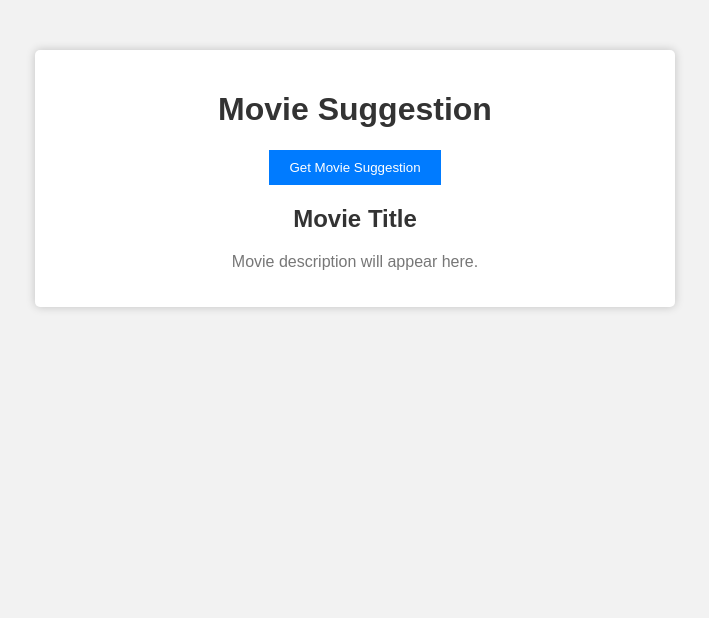
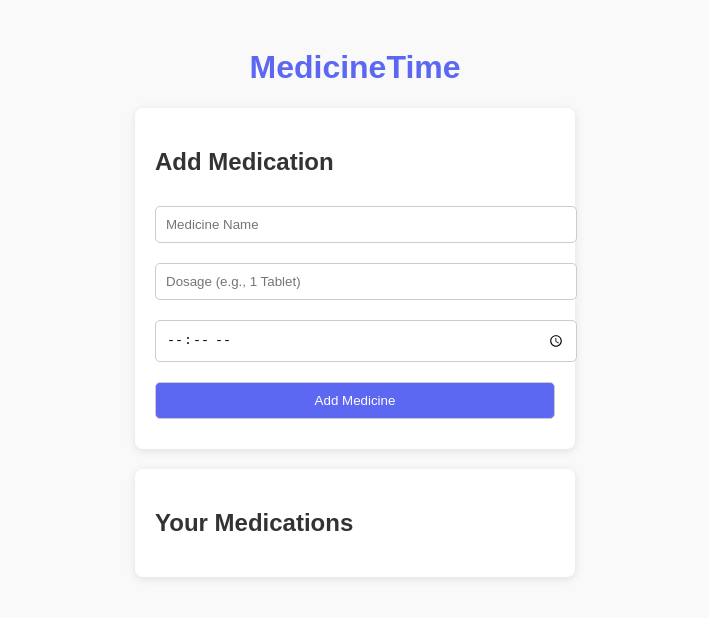
Before and after one commit to shash23-01/picture_pick, a plain HTML site: page index.html in a window 1280 px wide. Shown: the whole page, without its empty margins (285-994 px from the left). Drawn offline with Linux system fonts and the light colour scheme.

Commit message:
Update index.html

```diff
--- a/index.html
+++ b/index.html
@@ -2,17 +2,68 @@
 <html lang="en">
 <head>
     <meta charset="UTF-8">
-    <title>Movie Suggestion</title>
-    <link rel="stylesheet" href="styles.css">
+    <meta name="viewport" content="width=device-width, initial-scale=1.0">
+    <title>MedicineTime</title>
+    <style>
+        body {
+            font-family: Arial, sans-serif;
+            background-color: #f9f9f9;
+            color: #333;
+            padding: 20px;
+        }
+        h1 {
+            color: #5c67f2;
+            text-align: center;
+        }
+        .medicine-form, .medicine-list {
+            margin: 20px auto;
+            max-width: 400px;
+            background: #fff;
+            padding: 20px;
+            border-radius: 8px;
+            box-shadow: 0 2px 10px rgba(0, 0, 0, 0.1);
+        }
+        .medicine-form input, .medicine-form button {
+            width: 100%;
+            margin: 10px 0;
+            padding: 10px;
+            border: 1px solid #ccc;
+            border-radius: 5px;
+        }
+        button {
+            background-color: #5c67f2;
+            color: white;
+            cursor: pointer;
+        }
+        .medicine-item {
+            display: flex;
+            justify-content: space-between;
+            padding: 10px;
+            border-bottom: 1px solid #eee;
+        }
+        .medicine-item:last-child {
+            border-bottom: none;
+        }
+        .delete-btn {
+            color: red;
+            cursor: pointer;
+            border: none;
+            background: none;
+        }
+    </style>
 </head>
 <body>
-    <div class="container">
-        <h1>Movie Suggestion</h1>
-        <button id="suggestButton">Get Movie Suggestion</button>
-        <div id="movieInfo">
-            <h2 id="movieTitle">Movie Title</h2>
-            <p id="movieDescription">Movie description will appear here.</p>
-        </div>
+    <h1>MedicineTime</h1>
+    <div class="medicine-form">
+        <h2>Add Medication</h2>
+        <input type="text" id="medicineName" placeholder="Medicine Name">
+        <input type="text" id="dosage" placeholder="Dosage (e.g., 1 Tablet)">
+        <input type="time" id="time" placeholder="Reminder Time">
+        <button id="addMedicine">Add Medicine</button>
+    </div>
+    <div class="medicine-list">
+        <h2>Your Medications</h2>
+        <div id="medicineContainer"></div>
     </div>
     <script src="script.js"></script>
 </body>
```
